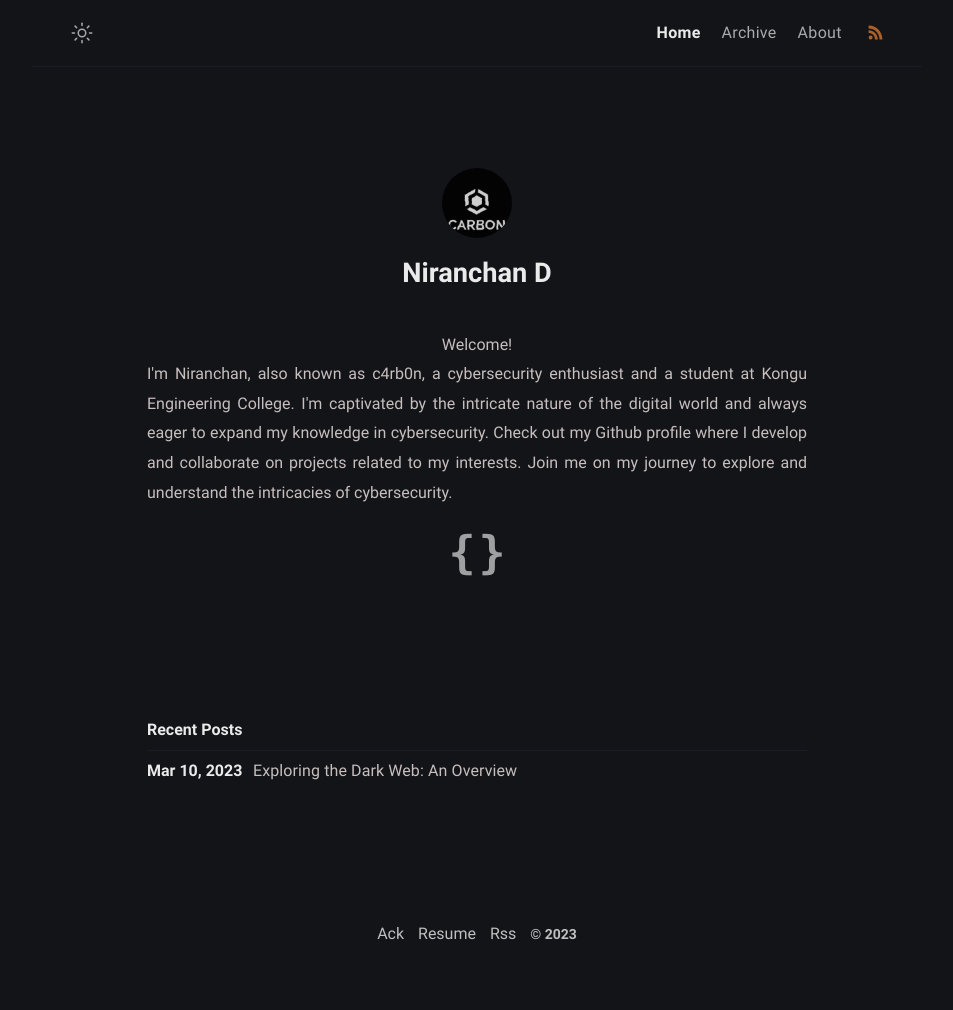
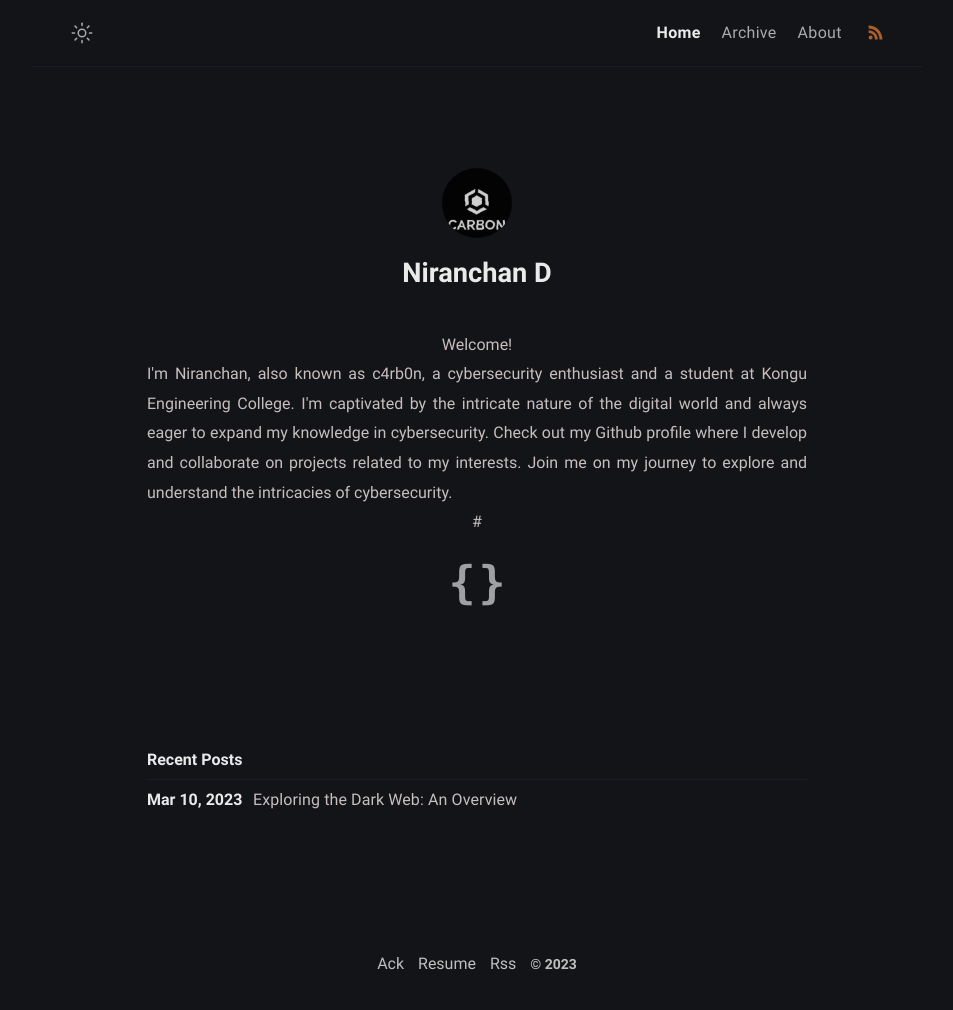
Before and after one commit to c4rb0nX01/c4rb0n.github.io, a Jekyll site: the page built from index.md, in a window 1280 px wide. Shown: the whole page, without its empty margins (163-1116 px from the left). Built offline with Jekyll 4.4.1, drawn with Linux system fonts in a browser that asks for light colours; before the commit the page ends 981 px from its top, so only the background shows below that.

Commit message:
Update _config.yml

```diff
--- a/_config.yml
+++ b/_config.yml
@@ -18,7 +18,7 @@ author:
     <div class="center-justify">
     I'm Niranchan, also known as c4rb0n, a cybersecurity enthusiast and a student at Kongu Engineering College. I'm captivated by the intricate nature of the digital world and always eager to expand my knowledge in cybersecurity. Check out my Github profile where I develop and collaborate on projects related to my interests. Join me on my journey to explore and understand the intricacies of cybersecurity.
     </div>
-    <div class="code-loader"> <span>{</span><span>}</span> </div>
+    #<div class="code-loader"> <span>{</span><span>}</span> </div>
   username: c4rb0n # general username
   github: c4rb0nX1 # github username
   twitter: to be added # twitter username
```
